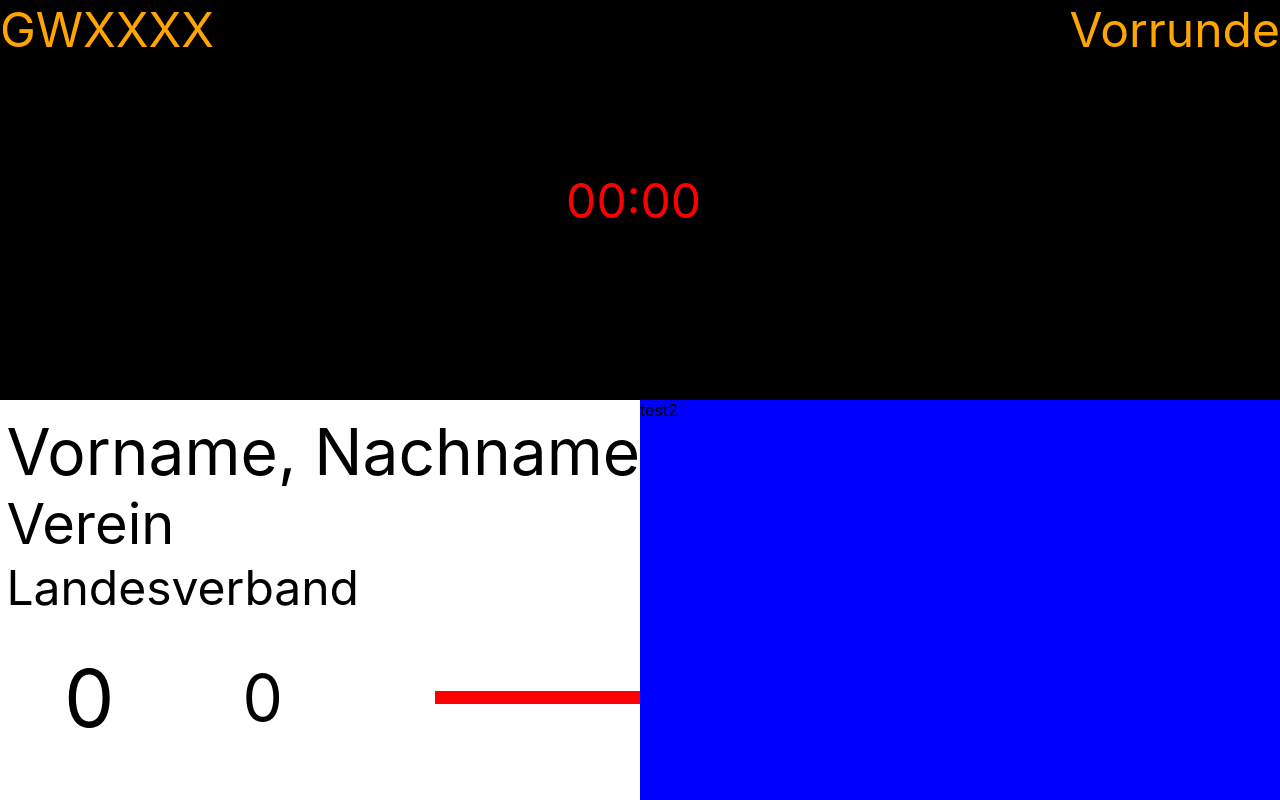
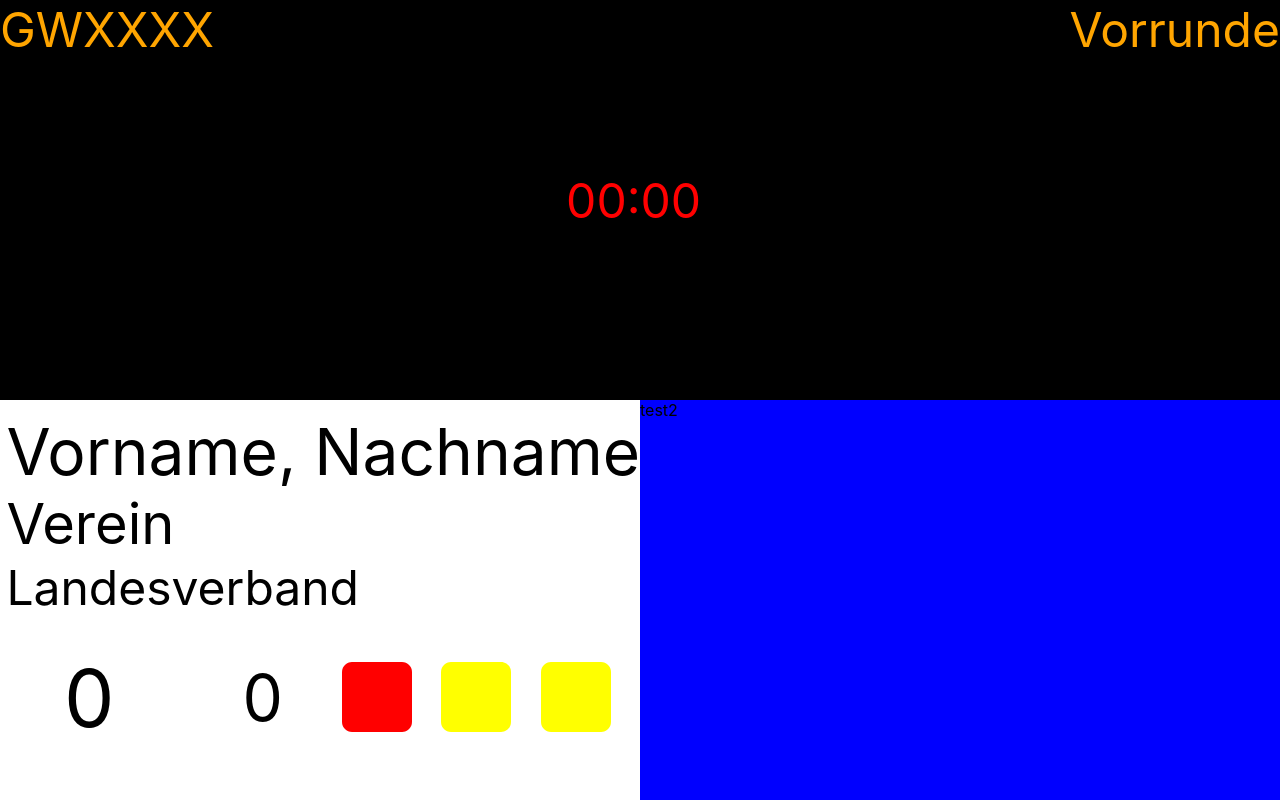
Before and after one commit to Rindersteak/JudoKampfFront, a React (Create React App) app: page /fighter-details in a window 1280 px wide. Shown: the top 800 px of the page. Built offline with nearby package versions, Linux system fonts and the light colour scheme.

Commit message:
fightDetails added

```diff
--- a/src/Pages/FighterDetails/FighterDetails.css
+++ b/src/Pages/FighterDetails/FighterDetails.css
@@ -95,9 +95,12 @@
 
 .redCard{
     flex: 1;
-    padding-left: 1%;
-    padding-right: 1%;
-    padding-top: 1%;
-    padding-bottom: 1%;
-    background-color: red;
+    color: red;
+    font-size: 500%;
 }
+.yellowCardOne,
+.yellowCardTwo{
+    flex: 1;
+    color: yellow;
+    font-size: 500%;
+}
--- a/src/Pages/FighterDetails/FighterDetails.tsx
+++ b/src/Pages/FighterDetails/FighterDetails.tsx
@@ -1,11 +1,11 @@
 
 import './FighterDetails.css';
-import React, { useState } from 'react';
-import { styled } from '@mui/material/styles';
-import Grid from '@mui/material/Grid';
-import Paper from '@mui/material/Paper';
-import Box from '@mui/material/Box';
-import { Link } from 'react-router-dom';
+import React from 'react';
+import { FontAwesomeIcon } from '@fortawesome/react-fontawesome';
+import { faClipboardList, faGear, faPencil, faPeopleArrows, faPlus, faTree, faTrophy} from '@fortawesome/free-solid-svg-icons';
+import { faSquare } from '@fortawesome/free-solid-svg-icons';
+import { ReactComponent as RectangleWideIcon } from './rectangle-wide.svg';
+
 
 const FighterDetails: React.FC = () => {
 
@@ -49,11 +49,16 @@ const FighterDetails: React.FC = () => {
                     0
                 </div>
 
-                <div className='redCard'></div>
+                <div className='redCard'>
+                <FontAwesomeIcon icon={faSquare}/>
+                </div>
 
-                <div className='yellowCardTwo'></div>
-
-                <div className='yellowCardOne'></div>
+                <div className='yellowCardTwo'>
+                <FontAwesomeIcon icon={faSquare}/>
+                </div>
+                <div className='yellowCardOne'>
+                  <FontAwesomeIcon icon={faSquare}/>
+                </div>
 
                 </div>
             </div>
```
